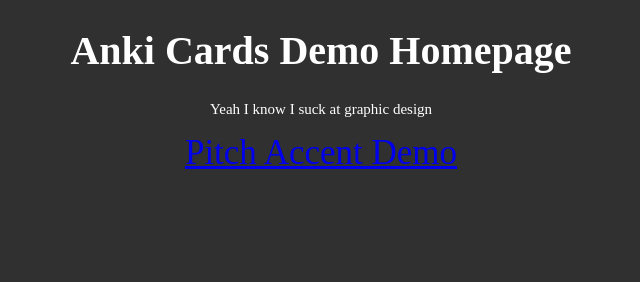
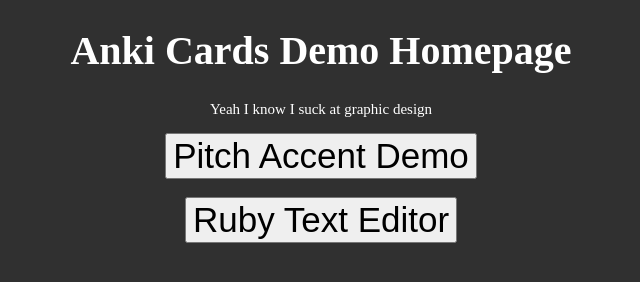
Before and after one commit to cjbell630/Anki_Cards, a plain HTML site: page index.html in a window 1280 px wide. Shown: the whole page, without its empty margins (319-959 px from the left). Drawn offline with Linux system fonts and the light colour scheme.

Commit message:
change demo homepage links to buttons, add anki editor

```diff
--- a/index.html
+++ b/index.html
@@ -12,8 +12,12 @@
 
         <p style="font-size: 15px">Yeah I know I suck at graphic design</p>
 
-        <a href="demo/pitch-accent-card.html" style="font-size: 35px">
+        <button onclick="location.href='demo/pitch-accent-card.html'" style="font-size: 35px">
             Pitch Accent Demo
-        </a>
+        </button>
+        <br><br>
+        <button onclick="location.href='tools/ruby-editor.html'" style="font-size: 35px">
+            Ruby Text Editor
+        </button>
     </body>
 </html>
```
